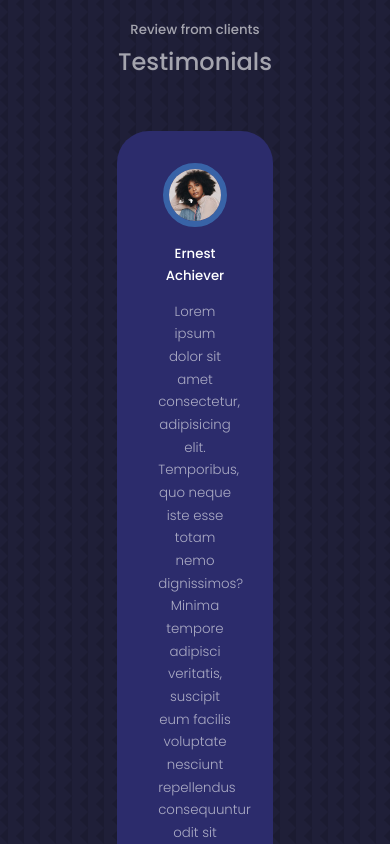
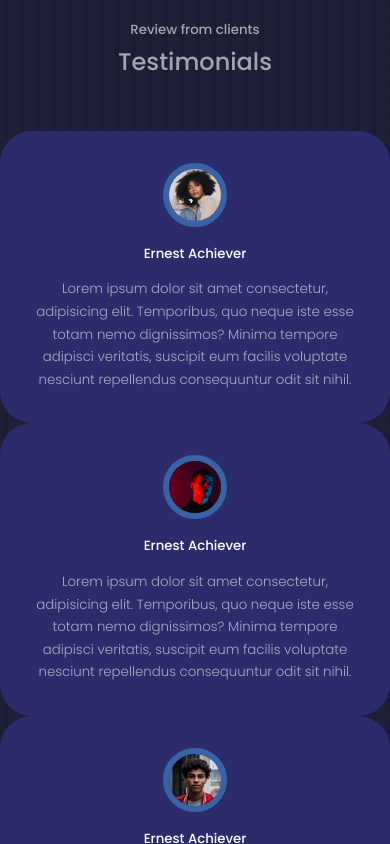
Before and after one commit to mervebilgin/PersonalWebsite, a React (Create React App) app: page / in a window 390 px wide. Shown: the part 7860-8704 px from the top of the page. Built offline with nearby package versions, Linux system fonts and the light colour scheme.

Commit message:
Create testimonials component responsive design

```diff
--- a/src/components/testimonials/testimonials.css
+++ b/src/components/testimonials/testimonials.css
@@ -26,3 +26,21 @@
     width: 80%;
     margin: 0.8rem auto 0;
 }
+
+/* *******  Medium Devices  ********** */
+@media screen and (max-width: 1024px) {
+    .container.testimonials_container {
+        width: 60%;
+    }
+}
+
+  /* *******  Small Devices  ********** */
+@media screen and (max-width: 600px) {
+    .container.testimonials_container {
+        width: var(--container-width-sm);
+    }
+
+    .client_review {
+        width: var(--container-width-sm);
+    }
+}
```
